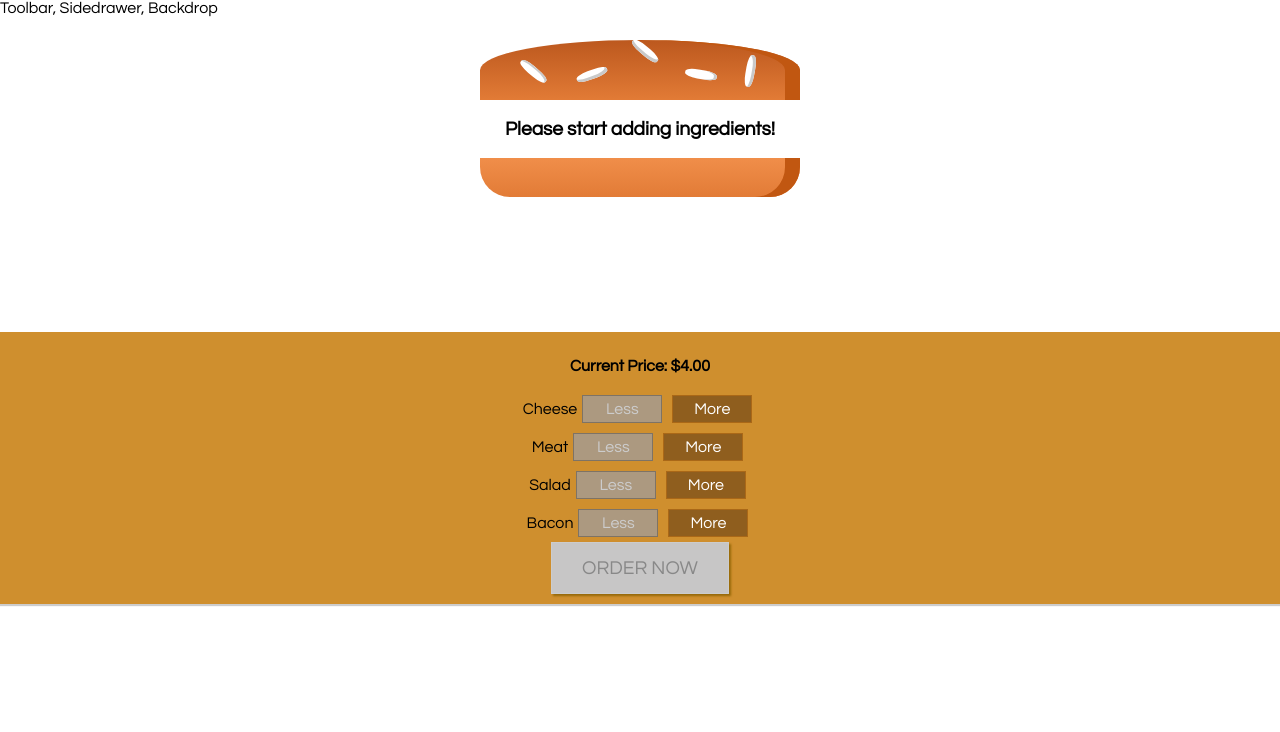
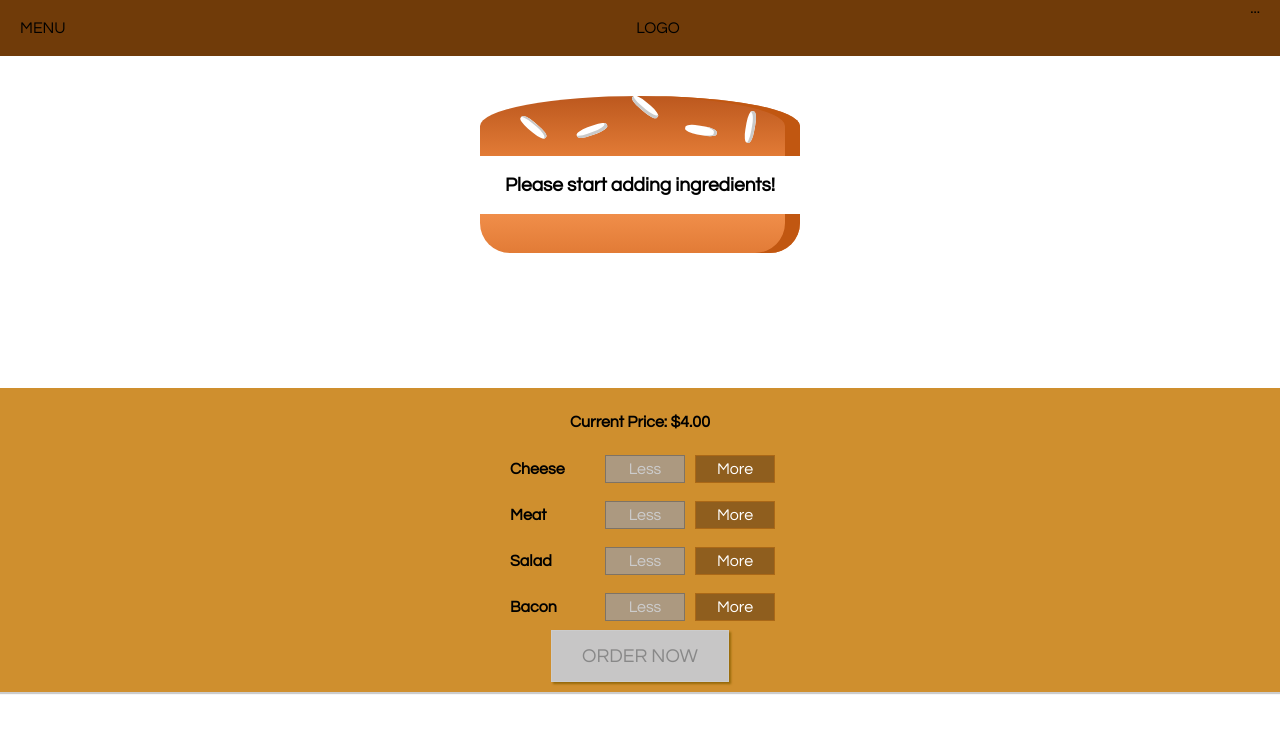
Before and after one commit to chanoscar0/burger-builder, a React app: page / in a window 1280 px wide. Shown: the top 732 px of the page. Built offline with nearby package versions, Linux system fonts and the light colour scheme.

Commit message:
Bugfix: Alignment of Label in BuildControls

```diff
--- a/src/components/Burger/BuildControls/BuildControl/BuildControl.js
+++ b/src/components/Burger/BuildControls/BuildControl/BuildControl.js
@@ -5,14 +5,14 @@
 
   return (
     <div className = {classes.BuildControl}>
-      <div className = {classes.label}>{props.ingredientLabel}</div>
+        <div className = {classes.Label}>{props.ingredientLabel}</div>
 
-      <button className = {classes.Less}
-              onClick = {props.removed}
-              disabled = {props.disabled} >Less</button>
+        <button className = {classes.Less}
+                onClick = {props.removed}
+                disabled = {props.disabled} >Less</button>
 
-      <button className = {classes.More}
-              onClick = {props.added}>More</button>
+        <button className = {classes.More}
+                onClick = {props.added}>More</button>
     </div>
   );
 
--- a/src/components/Burger/BuildControls/BuildControls.css
+++ b/src/components/Burger/BuildControls/BuildControls.css
@@ -1,14 +1,12 @@
-.BuildControls{
+.BuildControls {
     width: 100%;
     background-color: #CF8F2E;
     display: flex;
     flex-flow: column;
-  align-items:center;
+    align-items: center;
     box-shadow: 0 2px 1px #ccc;
     margin: auto;
     padding: 10px 0;
-  text-align:left;
-
 }
 
 .OrderButton {
--- a/src/components/Burger/BuildControls/BuildControls.js
+++ b/src/components/Burger/BuildControls/BuildControls.js
@@ -19,6 +19,7 @@
                     removed = {() => props.ingredientRemoved(control.type)}
                     disabled = {props.disabled[control.type]}/>
     ))}
+
     <button className = {classes.OrderButton} disabled = {!props.purchaseable} onClick = {props.purchasing}>ORDER NOW</button>
 
   </div>
--- a/src/components/Burger/OrderSummary/OrderSummary.js
+++ b/src/components/Burger/OrderSummary/OrderSummary.js
@@ -13,6 +13,7 @@
       <ul>
         {ingredientSummary}
       </ul>
+      <strong><p>Total Price: ${props.price.toFixed(2)} </p></strong>
       <p>Continue to checkout?</p>
       <Button btnType = 'Danger' clicked = {props.purchaseCanceled}>CANCEL</Button>
       <Button btnType = 'Success' clicked = {props.purchaseContinued}>CONTINUE</Button>
--- a/src/components/Layout/Layout.css
+++ b/src/components/Layout/Layout.css
@@ -1,3 +1,3 @@
 .Content{
-  margin-top: 16px;
+  margin-top: 72px;
 }
--- a/src/components/Layout/Layout.js
+++ b/src/components/Layout/Layout.js
@@ -1,9 +1,10 @@
 import React, {Fragment} from 'react';
 import classes from './Layout.css';
-
+import Toolbar from '../Navigation/Toolbar/Toolbar';
 const Layout = (props) => (
   <Fragment>
     <div>Toolbar, Sidedrawer, Backdrop</div>
+    <Toolbar />
     <main className = {classes.Content}>
       {props.children}
     </main>
--- /dev/null
+++ b/src/components/Navigation/Toolbar/Toolbar.css
@@ -0,0 +1,19 @@
+.Toolbar{
+  height: 56px;
+  width:100%;
+  position: fixed;
+  top: 0;
+  left: 0;
+  background-color: #703B09;
+  display: flex;
+  justify-content: space-between;
+  align-items: center;
+  padding: 0 20px;
+  box-sizing: border-box;
+  z-index: 90;
+}
+
+.Toolbar nav{
+  height: 100%;
+
+}
--- /dev/null
+++ b/src/components/Navigation/Toolbar/Toolbar.js
@@ -0,0 +1,12 @@
+import React from 'react';
+import classes from './Toolbar.css';
+const Toolbar = () => (
+  <header className = {classes.Toolbar}>
+    <div>MENU</div>
+    <div>LOGO</div>
+    <nav>
+        ...
+    </nav>
+  </header>
+);
+export default Toolbar;
--- a/src/components/UI/Backdrop/Backdrop.css
+++ b/src/components/UI/Backdrop/Backdrop.css
@@ -5,5 +5,6 @@
   z-index: 100;
   left: 0;
   top: 0;
-  background-color: rgba(0,0,0,0.5);
+  background-color: black;
+  opacity: .7;
 }
--- a/src/containers/BurgerBuilder/BurgerBuilder.js
+++ b/src/containers/BurgerBuilder/BurgerBuilder.js
@@ -78,7 +78,8 @@
           <Modal show = {this.state.purchasing} modalClosed = {this.purchaseCancelHandler}>
             <OrderSummary ingredients = {this.state.ingredients}
                           purchaseCanceled = {this.purchaseCancelHandler}
-                          purchaseContinued = {this.purchaseContinueHandler}/>
+                          purchaseContinued = {this.purchaseContinueHandler}
+                          price = {this.state.totalPrice}/>
           </Modal>
           <Burger ingredients = {this.state.ingredients} />
           <BuildControls ingredients = {this.state.ingredients}
```
Lines whose indentation alone changed are shown as unchanged.
